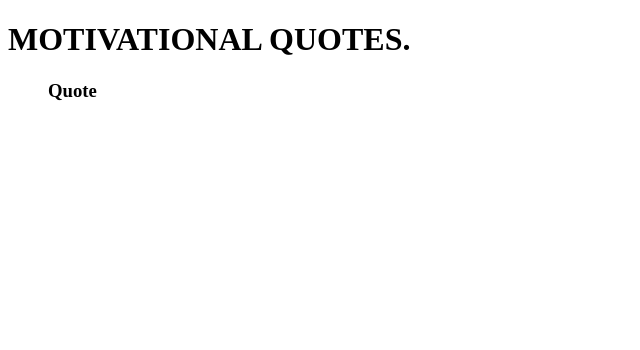
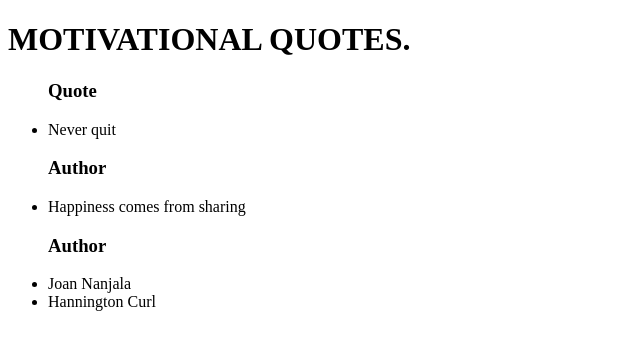
Before and after one commit to kangalah/quotes, an Angular app: page / in a window 1280 px wide. Shown: the top 350 px of the page, without its empty margins (0-640 px from the left). Built offline with nearby package versions, Linux system fonts and the light colour scheme.

Commit message:
add quotes and authors constructor with this keyword

```diff
--- a/src/app/app.component.ts
+++ b/src/app/app.component.ts
@@ -6,5 +6,12 @@
   styleUrls: ['./app.component.css']
 })
 export class AppComponent {
-  title = 'quotes';
+  quotes:string[];
+  authors:string[];
+
+
+  constructor(){
+    this.quotes = ['Never quit', 'Happiness comes from sharing']
+    this.authors = ['Joan Nanjala', 'Hannington Curl']
+  }
 }
```
